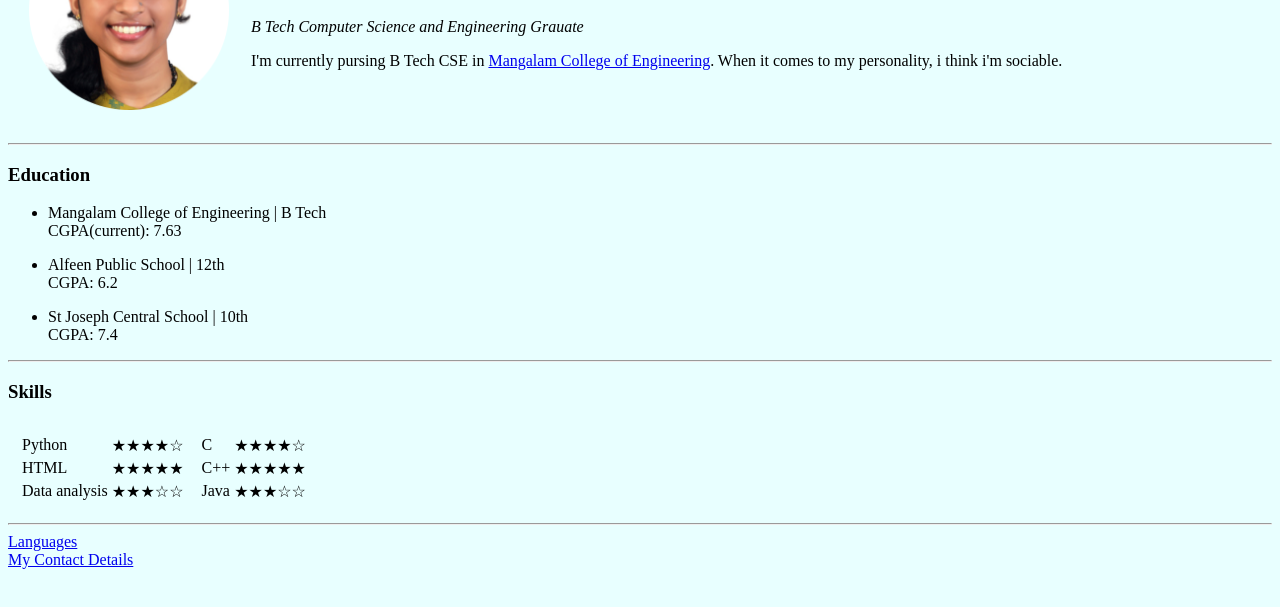
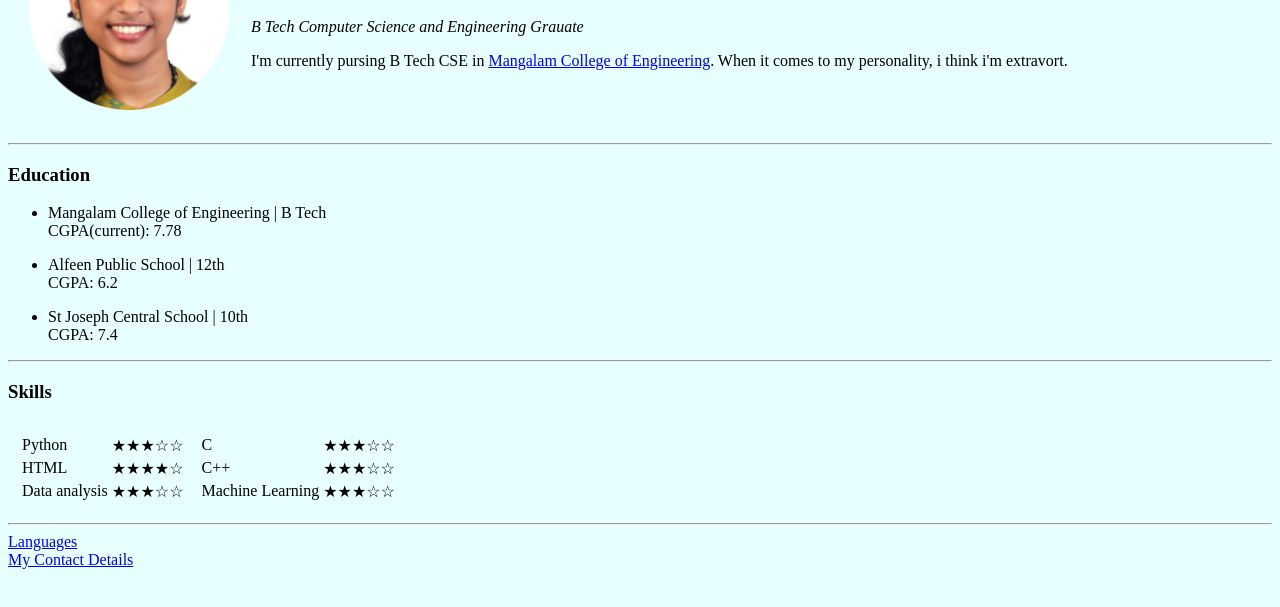
Before and after one commit to sherinjo/cv, a plain HTML site: page index.html in a window 1280 px wide. Shown: the part 119-726 px from the top of the page. Drawn offline with Linux system fonts and the light colour scheme.

Commit message:
Update index.html

```diff
--- a/index.html
+++ b/index.html
@@ -13,7 +13,7 @@
       <td>
         <h1>Sherin Joseph</h1>
         <p><em>B Tech Computer Science and Engineering Grauate</em></p>
-        <p>I'm currently pursing B Tech CSE in <a href="http://www.mangalam.ac.in/">Mangalam College of Engineering</a>. When it comes to my personality, i think i'm sociable.</p>
+        <p>I'm currently pursing B Tech CSE in <a href="http://www.mangalam.ac.in/">Mangalam College of Engineering</a>. When it comes to my personality, i think i'm extravort.</p>
       </td>
       </tr>
     </table>
@@ -21,7 +21,7 @@
    <h3>Education</h3>
    <ul>
     <li>Mangalam College of Engineering | B Tech</li>
-   CGPA(current): 7.63</ul>
+   CGPA(current): 7.78</ul>
    <ul><li>Alfeen Public School | 12th</li>
    CGPA: 6.2</ul>
    <ul><li>St Joseph Central School | 10th</li>
@@ -33,11 +33,11 @@
         <td><table>
           <tr>
             <td>Python</td>
-            <td>★★★★☆</td>
+            <td>★★★☆☆</td>
             </tr>
             <tr>
               <td>HTML</td>
-              <td>★★★★★</td>
+              <td>★★★★☆</td>
             </tr>
             <tr>
               <td>Data analysis</td>
@@ -48,14 +48,14 @@
             <table>
               <tr>
                 <td>C</td>
-                <td>★★★★☆</td>
+                <td>★★★☆☆</td>
                 </tr>
                 <tr>
                   <td>C++</td>
-                  <td>★★★★★</td>
+                  <td>★★★☆☆</td>
                 </tr>
                 <tr>
-                  <td>Java</td>
+                  <td>Machine Learning</td>
                   <td>★★★☆☆</td>
                 </tr>
               </table>
```
